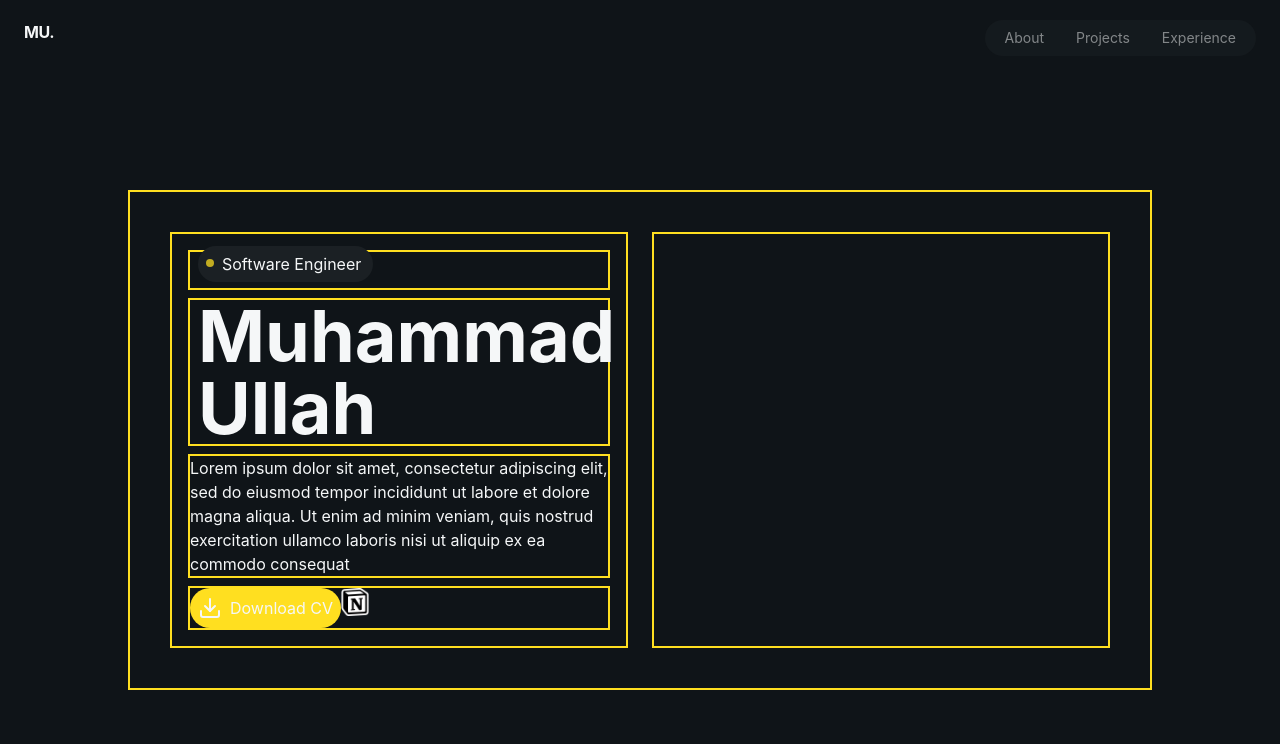
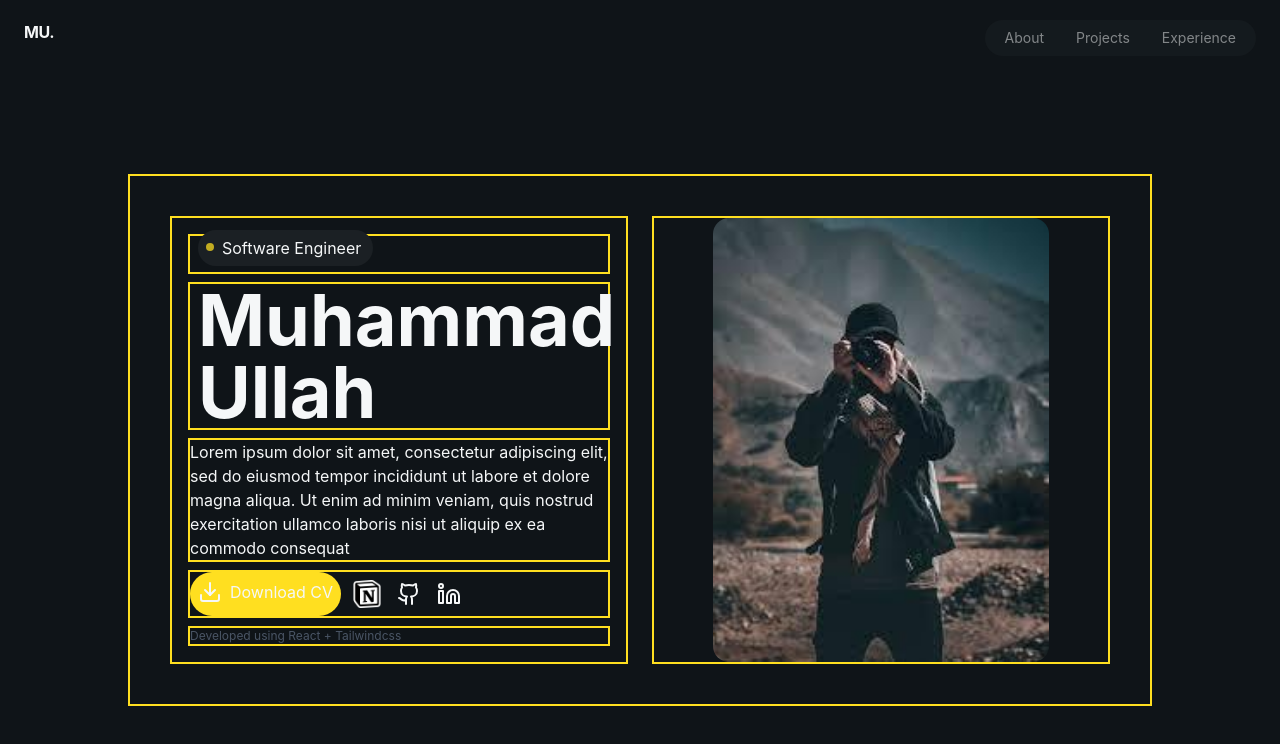
Before and after one commit to Ullahm7/Personal-Website, a React (Vite) app: page / in a window 1280 px wide. Shown: the top 744 px of the page. Built offline with nearby package versions, Linux system fonts and the light colour scheme.

Commit message:
hero section pre

```diff
--- a/src/sections/Hero.jsx
+++ b/src/sections/Hero.jsx
@@ -1,4 +1,4 @@
-import {ArrowRight, Download} from "lucide-react";
+import {ArrowRight, Download, Github, Linkedin} from "lucide-react";
 
 export const Hero = () => {
     return <section class="min-h-screen flex items-center overflow-hidden pt-20 ">
@@ -13,7 +13,7 @@ export const Hero = () => {
                     </span>
                 </div>
                 {/*Name*/}
-                <div class="border-2 border-yellow-300 h-fit mb-2 px-2 font-bold  ">
+                <div class="border-2 border-yellow-300 h-fit mb-2 px-2 font-bold">
                     <h1 class="text-5xl md:text-6xl lg:text-7xl ">Muhammad Ullah</h1>
                 </div>
                 {/*Description*/}
@@ -28,16 +28,19 @@ export const Hero = () => {
                         Download CV
                     </span>
                     {/* add links here (git, linkdin,notion,itch?*/}
-                    <img class="h-7" src="/public/Notion_app_logo.png"/>
+                    <img class="h-7 mt-2 mr-2 mb-2 ml-3" src="/Notion_app_logo.png"/>
+                    <Github class="h-7 m-2"/>
+                    <Linkedin class="h-7 m-2"/>
+
                 </div>
-                {/*Links*/}
-                <div>
-
+                {/*dev used*/}
+                <div class="border-2 border-yellow-300 h-5 mt-2">
+                    <p class="text-xs text-gray-600">Developed using React + Tailwindcss</p>
                 </div>
             </div>
             {/*right column*/}
-            <div class="border-2 border-yellow-300 p-8 flex justify-center">
-
+            <div class="border-2 border-yellow-300 flex justify-center">
+                <img class="h-auto rounded-2xl" src="/profilepic.jpg"/>
             </div>
         </div>
 
```
Also changed, not shown: public/github-logo-repository-computer-icons-github.jpg (added).
